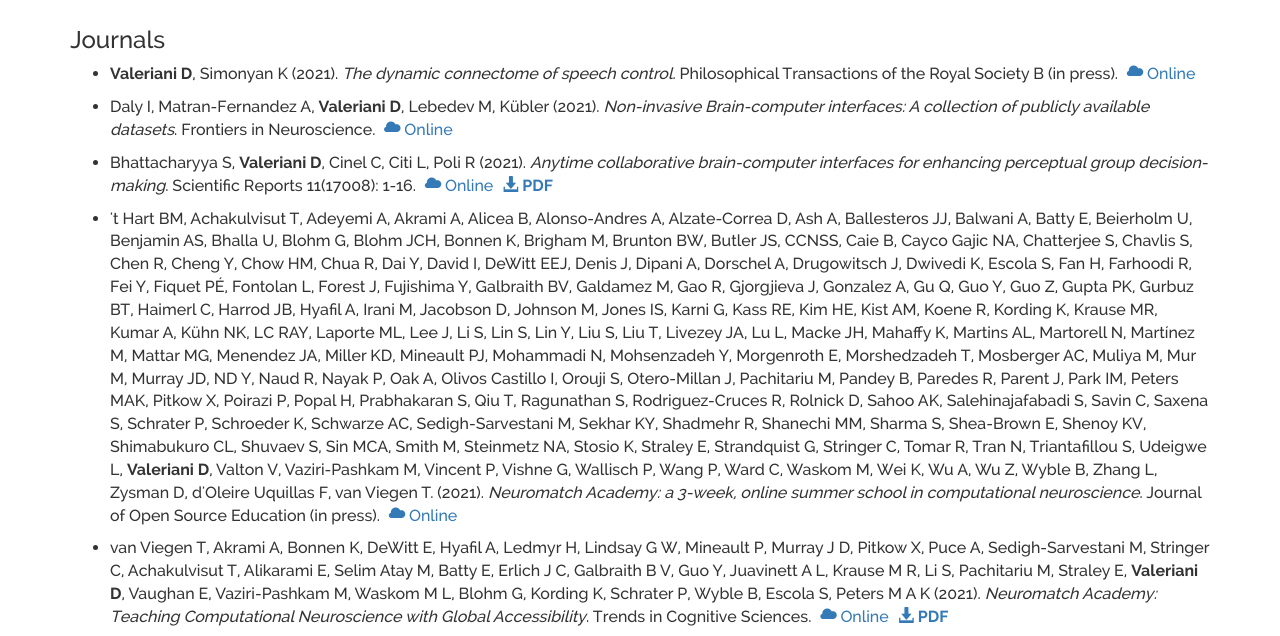
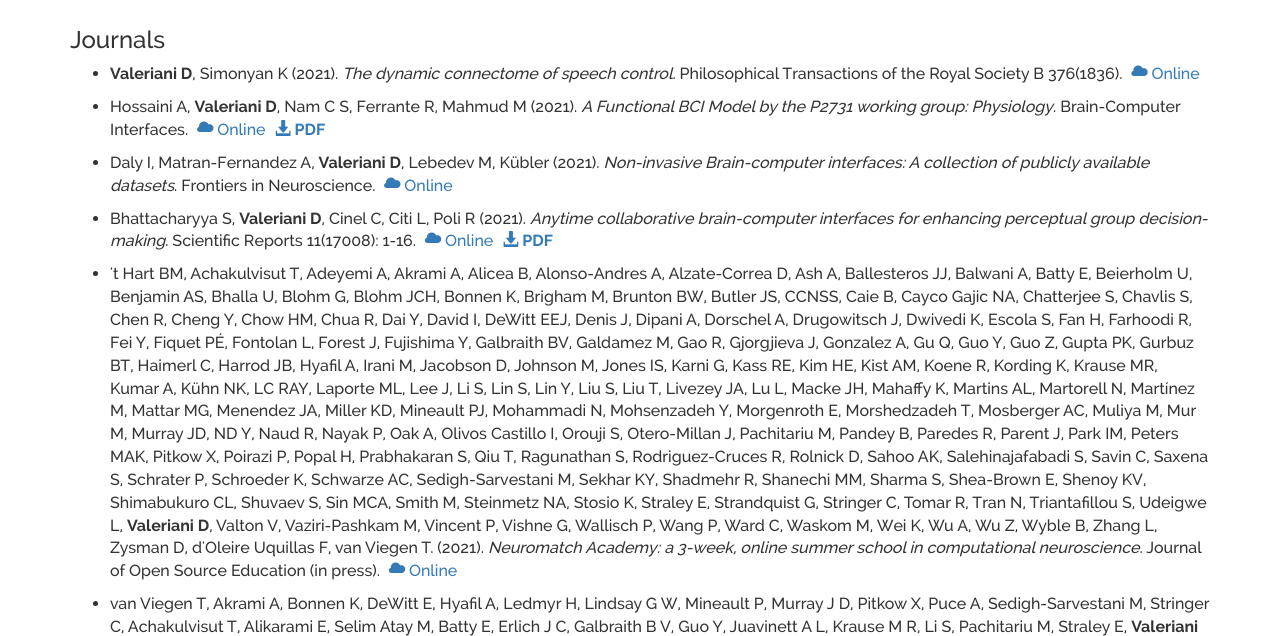
Before and after one commit to davidevaleriani/website, a plain HTML site: page publications.html in a window 1280 px wide. Shown: the part 116-752 px from the top of the page. Drawn offline with Linux system fonts and the light colour scheme.

Commit message:
Added PTRSB and BCI papers

```diff
--- a/publications.html
+++ b/publications.html
@@ -42,8 +42,14 @@
                     <h3>Journals</h3>
                     <ul>
                       <li>
-                        <p><strong>Valeriani D</strong>, Simonyan K (2021). <em>The dynamic connectome of speech control</em>. Philosophical Transactions of the Royal Society B (in press).
+                        <p><strong>Valeriani D</strong>, Simonyan K (2021). <em>The dynamic connectome of speech control</em>. Philosophical Transactions of the Royal Society B 376(1836).
                             <a href="https://doi.org/10.1098/rstb.2020.0256" target="blank"><span class="glyphicon glyphicon-cloud"></span> Online</a>
+                        </p>
+                      </li>
+                      <li>
+                        <p>Hossaini A, <strong>Valeriani D</strong>, Nam C S, Ferrante R, Mahmud M (2021). <em>A Functional BCI Model by the P2731 working group: Physiology</em>. Brain-Computer Interfaces.
+                            <a href="https://doi.org/10.1080/2326263X.2021.1968665" target="blank"><span class="glyphicon glyphicon-cloud"></span> Online</a>
+                            <a href="pub/BCI2021.pdf" target="blank"><span class="glyphicon glyphicon-download-alt"></span> <strong>PDF</strong></a>
                         </p>
                       </li>
                       <li>
```
Also changed, not shown: index.html (+2 -1 lines), 1 other file.
